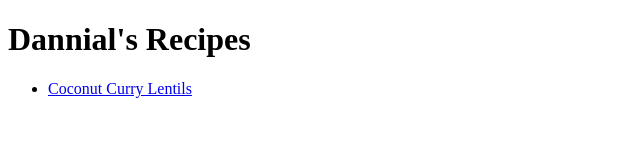
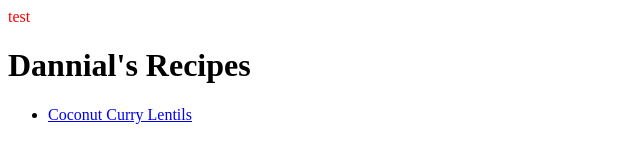
Before and after one commit to dannialb/odin-recipes, a plain HTML site: page index.html in a window 1280 px wide. Shown: the whole page, without its empty margins (0-640 px from the left). Drawn offline with Linux system fonts and the light colour scheme.

Commit message:
added test css

```diff
--- a/index.html
+++ b/index.html
@@ -5,8 +5,10 @@
     <meta http-equiv="X-UA-Compatible" content="IE=edge">
     <meta name="viewport" content="width=device-width, initial-scale=1.0">
     <title>Dannial's Recipes</title>
+    <link rel="stylesheet" href="styles.css">
 </head>
 <body>
+<div>test</div>
 <h1>Dannial's Recipes</h1>
 <ul>
 <li>
--- /dev/null
+++ b/styles.css
@@ -0,0 +1,5 @@
+/* styles.css */
+
+div {
+    color: red;
+  }
```
